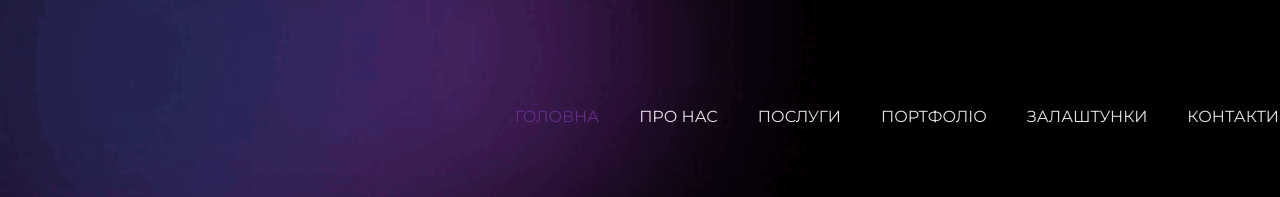
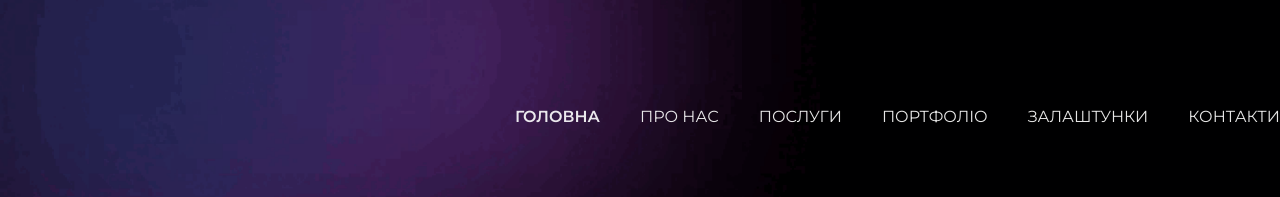
Before and after one commit to valerii-mykh/RProductionstudio, a plain HTML site: page index.html in a window 1280 px wide. In both pictures the pointer is over the link "ГОЛОВНА". Shown: the top 197 px of the page. Drawn offline with nearby package versions, Linux system fonts and the light colour scheme.

Commit message:
Update style.css

```diff
--- a/style.css
+++ b/style.css
@@ -111,8 +111,9 @@ body {
 
 .nav__link:hover,
 .nav__link:focus {
-    color: #652C8B;
+    /* color: #652C8B; */
     opacity: 1;
+    font-weight: 600;
 
 
 }
```
